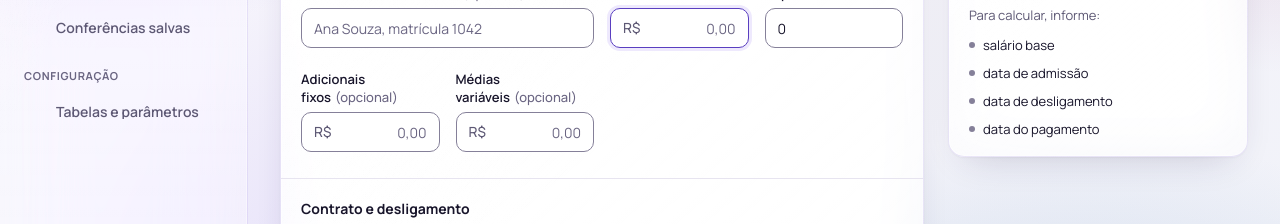
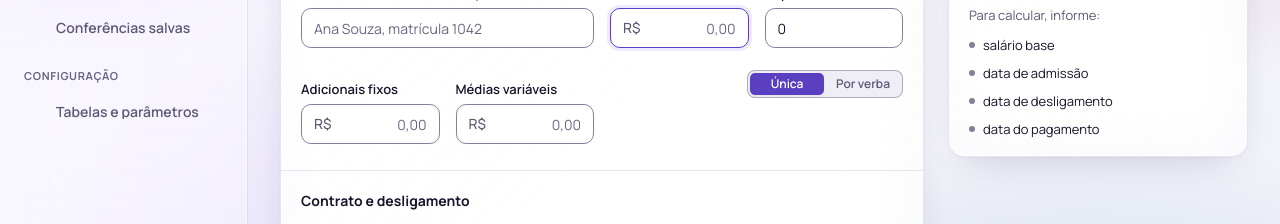
Before and after one commit to Jose-h-neto/exattus, a Vue app: page /rescisao in a window 1280 px wide. Shown: the part 278-502 px from the top of the page. Built offline with nearby package versions, Linux system fonts and the light colour scheme; some icons are missing.

Commit message:
adicionando campos de medias

```diff
--- a/src/components/rescisao/EtapaDados.vue
+++ b/src/components/rescisao/EtapaDados.vue
@@ -1,5 +1,5 @@
 <script setup lang="ts">
-import { computed } from 'vue'
+import { computed, nextTick } from 'vue'
 
 import UiField from '@/components/ui/UiField.vue'
 import UiFormGroup from '@/components/ui/UiFormGroup.vue'
@@ -15,11 +15,14 @@ import { ROTULOS_CONTRATO_CURTOS, type TipoContrato } from '@/domain/rescisao/mo
 import { periodosAquisitivos } from '@/domain/rescisao/tempo'
 import {
   ajustarModalidade,
+  definirModoMedias,
   formularioRescisao as form,
   sincronizarPeriodos,
   sugerirPagamento,
+  type ModoMedias,
 } from '@/features/rescisao'
 import { leituraRescisao } from '@/features/rescisaoEstado'
+import { focarCampo } from '@/lib/teclado'
 
 const erros = computed(() => leituraRescisao.value.erros)
 
@@ -29,6 +32,41 @@ const contratos = (Object.keys(ROTULOS_CONTRATO_CURTOS) as TipoContrato[]).map((
 }))
 
 const contratoAPrazo = computed(() => form.tipoContrato !== 'indeterminado')
+
+/*
+ * Medias variaveis: um campo so no caso comum (Unica); "Por verba" abre uma media
+ * para cada verba, com o nome da verba dentro do campo (sem linha extra de rotulos,
+ * alinhado aos campos vizinhos). Mesmo padrao do "Valor | Horas" da folha.
+ */
+const modosMedias: { valor: ModoMedias; rotulo: string }[] = [
+  { valor: 'unica', rotulo: 'Única' },
+  { valor: 'por_verba', rotulo: 'Por verba' },
+]
+
+const MEDIAS = [
+  { campo: 'mediasFerias', id: 'resc-medias-ferias', prefixo: 'Férias', rotulo: 'Médias de férias' },
+  { campo: 'mediasDecimo', id: 'resc-medias-decimo', prefixo: '13º', rotulo: 'Médias de 13º' },
+  { campo: 'mediasAviso', id: 'resc-medias-aviso', prefixo: 'Aviso', rotulo: 'Médias do aviso' },
+] as const
+
+const porVerba = computed(() => form.mediasModo === 'por_verba')
+
+/** Ao abrir "Por verba", o cursor vai para o 13º, em geral o primeiro a diferir. */
+const modoMedias = computed({
+  get: () => form.mediasModo,
+  set: async (modo: ModoMedias) => {
+    definirModoMedias(form, modo)
+
+    if (modo === 'por_verba') {
+      await nextTick()
+      focarCampo(document.getElementById('resc-medias-decimo'))
+    }
+  },
+})
+
+const erroMedias = computed(() =>
+  porVerba.value ? MEDIAS.map((media) => erros.value[media.campo]).find(Boolean) : erros.value.mediaUnica,
+)
 
 /** Periodos completos com datas, para a tabela do historico de ferias. */
 const periodos = computed(() => {
@@ -88,8 +126,7 @@ function aoMudarDesligamento() {
       <UiField
         id="resc-adicionais"
         rotulo="Adicionais fixos"
-        opcional
-        ajuda="Adicionais mensais que integram a remuneração: insalubridade, periculosidade, gratificações fixas. Entram no saldo, no aviso, no 13º e nas férias."
+        ajuda="Opcional. Adicionais mensais que integram a remuneração: insalubridade, periculosidade, gratificações fixas. Entram no saldo, no aviso, no 13º e nas férias."
         :erro="erros.adicionais"
       >
         <template #default="{ id, descricao, invalido }">
@@ -97,15 +134,46 @@ function aoMudarDesligamento() {
         </template>
       </UiField>
 
+      <!-- Grade interna com o mesmo espacamento da externa: os campos caem nas colunas do formulario. -->
       <UiField
         id="resc-medias"
         rotulo="Médias variáveis"
-        opcional
-        ajuda="Média mensal de horas extras, comissões e adicionais variáveis habituais. Integra aviso indenizado, 13º e férias."
-        :erro="erros.medias"
+        :grupo="porVerba"
+        ajuda="Opcional. Média mensal de horas extras, comissões e variáveis habituais. Única: o mesmo valor entra nas férias, no 13º e no aviso prévio indenizado. Por verba: uma média para cada, quando os períodos de apuração geram valores diferentes (período aquisitivo nas férias, ano civil no 13º, últimos meses no aviso)."
+        :erro="erroMedias"
+        class="col-span-2 lg:col-span-3"
       >
+        <template #acao>
+          <UiSegmented v-model="modoMedias" compacto nome="resc-medias-modo" rotulo="Forma de informar as médias" :opcoes="modosMedias" />
+        </template>
         <template #default="{ id, descricao, invalido }">
-          <UiMoneyInput :id="id" v-model="form.medias" placeholder="0,00" :invalido="invalido" :aria-describedby="descricao" />
+          <div
+            class="grid grid-cols-2 gap-x-4 gap-y-2 lg:grid-cols-3"
+            :role="porVerba ? 'group' : undefined"
+            :aria-labelledby="porVerba ? `${id}-rotulo` : undefined"
+          >
+            <UiMoneyInput
+              v-if="!porVerba"
+              :id="id"
+              v-model="form.mediaUnica"
+              placeholder="0,00"
+              :invalido="invalido"
+              :aria-describedby="descricao"
+            />
+            <template v-else>
+              <UiMoneyInput
+                v-for="media in MEDIAS"
+                :id="media.id"
+                :key="media.campo"
+                v-model="form[media.campo]"
+                :prefixo="media.prefixo"
+                placeholder="0,00"
+                :aria-label="media.rotulo"
+                :invalido="Boolean(erros[media.campo])"
+                :aria-describedby="erros[media.campo] ? descricao : undefined"
+              />
+            </template>
+          </div>
         </template>
       </UiField>
     </UiFormGroup>
--- a/src/domain/rescisao/calculo.ts
+++ b/src/domain/rescisao/calculo.ts
@@ -49,8 +49,16 @@ export interface EntradaRescisao {
   salario: number
   /** Adicionais fixos mensais que integram a remuneracao. */
   adicionais: number
-  /** Media mensal das verbas variaveis (horas extras, comissoes). */
-  medias: number
+  /*
+   * Medias mensais das verbas variaveis (horas extras, comissoes), uma por verba:
+   * cada verba tem o seu periodo de apuracao (aquisitivo, ano civil, ultimos meses).
+   */
+  /** Integra as ferias vencidas, proporcionais e sobre o aviso (e o 1/3). */
+  mediasFerias: number
+  /** Integra o 13o proporcional e o 13o sobre o aviso. */
+  mediasDecimo: number
+  /** Gera as medias sobre o aviso indenizado e integra as indenizacoes dos arts. 479/480. */
+  mediasAviso: number
   /** Variaveis apuradas no proprio mes do desligamento. */
   variaveisMes: number
   /** Faltas injustificadas no mes do desligamento, em dias. */
@@ -242,8 +250,16 @@ export function calcularRescisao(
   const versaoInss = versaoPara(entrada.desligamento, configuracao, 'INSS')
   const versaoIrrf = versaoPara(entrada.pagamento, configuracao, 'IRRF')
 
+  // Cada verba soma ao salario e aos adicionais a sua propria media.
   const remuneracaoFixa = entrada.salario + entrada.adicionais
-  const remuneracao = remuneracaoFixa + entrada.medias
+  const remuneracaoFerias = remuneracaoFixa + entrada.mediasFerias
+  const remuneracaoDecimo = remuneracaoFixa + entrada.mediasDecimo
+  const remuneracaoAviso = remuneracaoFixa + entrada.mediasAviso
+  const composicao = (rotulo: string, total: number, rotuloMedias: string, medias: number) =>
+    `${rotulo} ${m(total)} = salário ${m(entrada.salario)} + adicionais ${m(entrada.adicionais)} + ${rotuloMedias} ${m(medias)}`
+  const memoriaFerias = composicao('Remuneração de férias', remuneracaoFerias, 'médias de férias', entrada.mediasFerias)
+  const memoriaDecimo = composicao('Remuneração do 13º', remuneracaoDecimo, 'médias de 13º', entrada.mediasDecimo)
+  const memoriaAviso = composicao('Remuneração', remuneracaoAviso, 'médias do aviso', entrada.mediasAviso)
 
   const proventos: Rubrica[] = []
   const descontos: Rubrica[] = []
@@ -332,9 +348,9 @@ export function calcularRescisao(
 
     lancar(
       'medias_aviso',
-      proporcional(entrada.medias, diasAvisoIndenizados, 30, fatorAviso),
+      proporcional(entrada.mediasAviso, diasAvisoIndenizados, 30, fatorAviso),
       `${diasAvisoIndenizados} dias`,
-      [`Médias ${m(entrada.medias)} ÷ 30 × ${diasAvisoIndenizados}${textoFator(fatorAviso)}`],
+      [`Médias do aviso ${m(entrada.mediasAviso)} ÷ 30 × ${diasAvisoIndenizados}${textoFator(fatorAviso)}`],
     )
   }
 
@@ -377,21 +393,21 @@ export function calcularRescisao(
   let totalDecimo = 0
 
   if (modalidade.decimo > 0) {
-    const real = proporcional(remuneracao, avosDecimoReal, 12, modalidade.decimo)
-    const projetado = proporcional(remuneracao, avosDecimoProjetado - avosDecimoReal, 12, modalidade.decimo)
-    const memoriaRemuneracao = `Remuneração ${m(remuneracao)} (salário + adicionais + médias)`
+    const real = proporcional(remuneracaoDecimo, avosDecimoReal, 12, modalidade.decimo)
+    const projetado = proporcional(remuneracaoDecimo, avosDecimoProjetado - avosDecimoReal, 12, modalidade.decimo)
 
     totalDecimo = real + projetado
 
     lancar('decimo_proporcional', real, `${avosDecimoReal}/12`, [
-      memoriaRemuneracao,
+      memoriaDecimo,
       `${avosDecimoReal} avos em ${ano} até ${formatarData(entrada.desligamento)} (meses com 15 dias ou mais)`,
-      `${m(remuneracao)} ÷ 12 × ${avosDecimoReal}${textoFator(modalidade.decimo)}`,
+      `${m(remuneracaoDecimo)} ÷ 12 × ${avosDecimoReal}${textoFator(modalidade.decimo)}`,
     ])
 
     lancar('decimo_aviso', projetado, `${avosDecimoProjetado - avosDecimoReal}/12`, [
+      memoriaDecimo,
       `Avos adicionais pela projeção até ${formatarData(dataProjetada)}: ${avosDecimoProjetado - avosDecimoReal}`,
-      `${m(remuneracao)} ÷ 12 × ${avosDecimoProjetado - avosDecimoReal}${textoFator(modalidade.decimo)}`,
+      `${m(remuneracaoDecimo)} ÷ 12 × ${avosDecimoProjetado - avosDecimoReal}${textoFator(modalidade.decimo)}`,
     ])
   }
 
@@ -438,13 +454,13 @@ export function calcularRescisao(
     }
 
     const dias = diasDeFeriasPorFaltas(informado.faltas)
-    const valor = proporcional(remuneracao, dias, 30)
+    const valor = proporcional(remuneracaoFerias, dias, 30)
     const dobro = regras.feriasEmDobro && periodo.fimConcessivo < entrada.desligamento
     const intervalo = `${formatarData(periodo.inicio)} a ${formatarData(periodo.fim)}`
 
     feriasVencidas += valor
     memoriaVencidas.push(
-      `Período ${periodo.numero} (${intervalo}): ${informado.faltas} faltas → ${dias} dias; ${m(remuneracao)} ÷ 30 × ${dias} = ${m(valor)}`,
+      `Período ${periodo.numero} (${intervalo}): ${informado.faltas} faltas → ${dias} dias; ${m(remuneracaoFerias)} ÷ 30 × ${dias} = ${m(valor)}`,
     )
 
     if (dobro) {
@@ -493,22 +509,24 @@ export function calcularRescisao(
   if (modalidade.feriasProporcionais > 0 && periodoAtual) {
     const fator = modalidade.feriasProporcionais
 
-    feriasProporcionais = proporcional(remuneracao, diasFeriasDireito * avosFeriasReal, 360, fator)
-    feriasAviso = proporcional(remuneracao, diasFeriasDireito * (avosFeriasProjetado - avosFeriasReal), 360, fator)
+    feriasProporcionais = proporcional(remuneracaoFerias, diasFeriasDireito * avosFeriasReal, 360, fator)
+    feriasAviso = proporcional(remuneracaoFerias, diasFeriasDireito * (avosFeriasProjetado - avosFeriasReal), 360, fator)
 
     lancar('ferias_proporcionais', feriasProporcionais, `${avosFeriasReal}/12`, [
+      memoriaFerias,
       `Período em curso desde ${formatarData(periodoAtual.inicio)}: ${avosFeriasReal} avos até ${formatarData(entrada.desligamento)} (fração de 15 dias conta 1 avo)`,
       `${entrada.faltasPeriodoAtual} faltas no período → direito a ${diasFeriasDireito} dias`,
-      `${m(remuneracao)} ÷ 30 × ${diasFeriasDireito} ÷ 12 × ${avosFeriasReal}${textoFator(fator)}`,
+      `${m(remuneracaoFerias)} ÷ 30 × ${diasFeriasDireito} ÷ 12 × ${avosFeriasReal}${textoFator(fator)}`,
     ])
 
     lancar('ferias_aviso', feriasAviso, `${avosFeriasProjetado - avosFeriasReal}/12`, [
+      memoriaFerias,
       `Avos adicionais pela projeção até ${formatarData(dataProjetada)}: ${avosFeriasProjetado - avosFeriasReal}`,
-      `${m(remuneracao)} ÷ 30 × ${diasFeriasDireito} ÷ 12 × ${avosFeriasProjetado - avosFeriasReal}${textoFator(fator)}`,
+      `${m(remuneracaoFerias)} ÷ 30 × ${diasFeriasDireito} ÷ 12 × ${avosFeriasProjetado - avosFeriasReal}${textoFator(fator)}`,
     ])
   }
 
-  lancar('ferias_vencidas', feriasVencidas, `${memoriaVencidas.length} período(s)`, memoriaVencidas)
+  lancar('ferias_vencidas', feriasVencidas, `${memoriaVencidas.length} período(s)`, [memoriaFerias, ...memoriaVencidas])
 
   const baseTerco = feriasVencidas + feriasProporcionais + feriasAviso
 
@@ -522,10 +540,11 @@ export function calcularRescisao(
 
   if (contratoAPrazo && entrada.fimContrato) {
     const diasRestantes = Math.max(diasInclusivos(entrada.desligamento, entrada.fimContrato) - 1, 0)
-    const limite = proporcional(remuneracao, diasRestantes, 60)
+    const limite = proporcional(remuneracaoAviso, diasRestantes, 60)
     const memoria = [
+      memoriaAviso,
       `Término previsto em ${formatarData(entrada.fimContrato)}: ${diasRestantes} dias restantes`,
-      `${m(remuneracao)} ÷ 30 × ${diasRestantes} × 50%`,
+      `${m(remuneracaoAviso)} ÷ 30 × ${diasRestantes} × 50%`,
     ]
 
     if (modalidade.indenizacao479) {
@@ -579,6 +598,22 @@ export function calcularRescisao(
     alertas.push(
       `Pagamento após ${formatarData(prazoPagamento)} (10 dias do término): avalie a multa do art. 477, § 8º.`,
     )
+  }
+
+  /* Medias informadas sem verba correspondente ----------------------- */
+
+  const lancada = (...codigos: CodigoRubrica[]) => proventos.some((item) => codigos.includes(item.codigo as CodigoRubrica))
+
+  if (entrada.mediasFerias > 0 && !lancada('ferias_vencidas', 'ferias_proporcionais', 'ferias_aviso')) {
+    alertas.push('As médias de férias não foram usadas: não há férias a pagar nesta rescisão.')
+  }
+
+  if (entrada.mediasDecimo > 0 && !lancada('decimo_proporcional', 'decimo_aviso')) {
+    alertas.push('As médias de 13º não foram usadas: não há 13º a pagar nesta rescisão.')
+  }
+
+  if (entrada.mediasAviso > 0 && !lancada('medias_aviso', 'indenizacao_479', 'indenizacao_480')) {
+    alertas.push('As médias do aviso não foram usadas: não há aviso prévio indenizado nesta rescisão.')
   }
 
   /* Bases de calculo -------------------------------------------------- */
--- a/src/features/rescisao.ts
+++ b/src/features/rescisao.ts
@@ -16,11 +16,20 @@ export interface PeriodoFormulario {
   faltas: string
 }
 
+export type ModoMedias = 'unica' | 'por_verba'
+
+export const CAMPOS_MEDIAS = ['mediasFerias', 'mediasDecimo', 'mediasAviso'] as const
+
 export interface FormularioRescisao {
   referencia: string
   salario: string
   adicionais: string
-  medias: string
+  /** Unica: a mesma media entra nas tres verbas. Por verba: uma media para cada. */
+  mediasModo: ModoMedias
+  mediaUnica: string
+  mediasFerias: string
+  mediasDecimo: string
+  mediasAviso: string
   dependentes: string
 
   tipoContrato: TipoContrato
@@ -62,7 +71,11 @@ export function formularioRescisaoPadrao(): FormularioRescisao {
     referencia: '',
     salario: '',
     adicionais: '',
-    medias: '',
+    mediasModo: 'unica',
+    mediaUnica: '',
+    mediasFerias: '',
+    mediasDecimo: '',
+    mediasAviso: '',
     dependentes: '0',
     tipoContrato: 'indeterminado',
     admissao: '',
@@ -94,6 +107,49 @@ export function formularioRescisaoPadrao(): FormularioRescisao {
 }
 
 export const formularioRescisao = reactive<FormularioRescisao>(formularioRescisaoPadrao())
+
+/**
+ * Copia independente de um formulario salvo, convertendo formatos anteriores:
+ * - media unica antiga (`medias`): vira o modo Unica com o mesmo valor;
+ * - tres medias sem modo: Unica se forem iguais, Por verba se diferirem.
+ */
+export function restaurarFormularioRescisao(salvo: object): Partial<FormularioRescisao> {
+  const copia: Partial<FormularioRescisao> & { medias?: string } = JSON.parse(JSON.stringify(salvo))
+
+  if (copia.medias !== undefined) {
+    copia.mediasModo ??= 'unica'
+    copia.mediaUnica ??= copia.medias
+    delete copia.medias
+  } else if (copia.mediasModo === undefined && CAMPOS_MEDIAS.some((campo) => copia[campo] !== undefined)) {
+    const valores = CAMPOS_MEDIAS.map((campo) => copia[campo] ?? '')
+
+    copia.mediasModo = new Set(valores).size === 1 ? 'unica' : 'por_verba'
+    copia.mediaUnica = copia.mediasModo === 'unica' ? valores[0] : ''
+  }
+
+  return copia
+}
+
+/**
+ * Troca a forma de informar as medias sem perder o que foi digitado:
+ * - Unica -> Por verba: as medias vazias recebem a media unica (so se ajusta a que difere);
+ * - Por verba -> Unica: tres valores iguais viram a media unica; diferentes ficam guardados.
+ */
+export function definirModoMedias(formulario: FormularioRescisao, modo: ModoMedias) {
+  if (modo === formulario.mediasModo) return
+
+  if (modo === 'por_verba') {
+    for (const campo of CAMPOS_MEDIAS) {
+      if (!formulario[campo].trim()) formulario[campo] = formulario.mediaUnica
+    }
+  } else {
+    const valores = new Set(CAMPOS_MEDIAS.map((campo) => formulario[campo].trim()))
+
+    if (valores.size === 1) formulario.mediaUnica = [...valores][0] ?? ''
+  }
+
+  formulario.mediasModo = modo
+}
 
 /* Regras de interface ------------------------------------------------- */
 
@@ -283,13 +339,20 @@ export function interpretarRescisao(formulario: FormularioRescisao) {
     return { gozado: periodo.gozado, faltas: Number.isInteger(faltas) ? (faltas as number) : 0 }
   })
 
+  // Modo Unica: a mesma media nas tres verbas. So o modo escolhido e lido (e validado).
+  const mediaUnica = formulario.mediasModo === 'unica' ? dinheiro('mediaUnica') : 0
+  const media = (campo: (typeof CAMPOS_MEDIAS)[number]) =>
+    formulario.mediasModo === 'unica' ? mediaUnica : dinheiro(campo)
+
   const indenizacao480Texto = formulario.indenizacao480.trim()
   const indenizacao480 = indenizacao480Texto ? dinheiro('indenizacao480') : null
 
   const entrada: Omit<EntradaRescisao, 'admissao' | 'desligamento' | 'pagamento'> = {
     salario,
     adicionais: dinheiro('adicionais'),
-    medias: dinheiro('medias'),
+    mediasFerias: media('mediasFerias'),
+    mediasDecimo: media('mediasDecimo'),
+    mediasAviso: media('mediasAviso'),
     variaveisMes: dinheiro('variaveisMes'),
     faltasMes: inteiro('faltasMes', 0, 30, 'Informe de 0 a 30 dias.'),
     tipoContrato: formulario.tipoContrato,
--- a/src/views/RescisaoView.vue
+++ b/src/views/RescisaoView.vue
@@ -19,6 +19,7 @@ import {
   etapaDoCampo,
   formularioRescisao as form,
   formularioRescisaoPadrao,
+  restaurarFormularioRescisao,
   ROTULOS_PENDENTES,
 } from '@/features/rescisao'
 import { calculoRescisao, conferenciaRescisao, folhaInformada, leituraRescisao } from '@/features/rescisaoEstado'
@@ -94,7 +95,10 @@ const conteudo = ref<HTMLElement | null>(null)
 const IDS_CAMPOS: Record<string, string> = {
   salario: 'resc-salario',
   adicionais: 'resc-adicionais',
-  medias: 'resc-medias',
+  mediaUnica: 'resc-medias',
+  mediasFerias: 'resc-medias-ferias',
+  mediasDecimo: 'resc-medias-decimo',
+  mediasAviso: 'resc-medias-aviso',
   dependentes: 'resc-dependentes',
   admissao: 'resc-admissao',
   fimContrato: 'resc-fim-contrato',
@@ -202,7 +206,7 @@ watch(
     const salva = conferencias.obter(id)
 
     if (salva?.tipo === 'rescisao') {
-      Object.assign(form, formularioRescisaoPadrao(), JSON.parse(JSON.stringify(salva.formulario)))
+      Object.assign(form, formularioRescisaoPadrao(), restaurarFormularioRescisao(salva.formulario))
       ativa.value = 'calculo'
       avisar(`Conferência "${salva.referencia}" carregada.`, 'info')
     }
```
